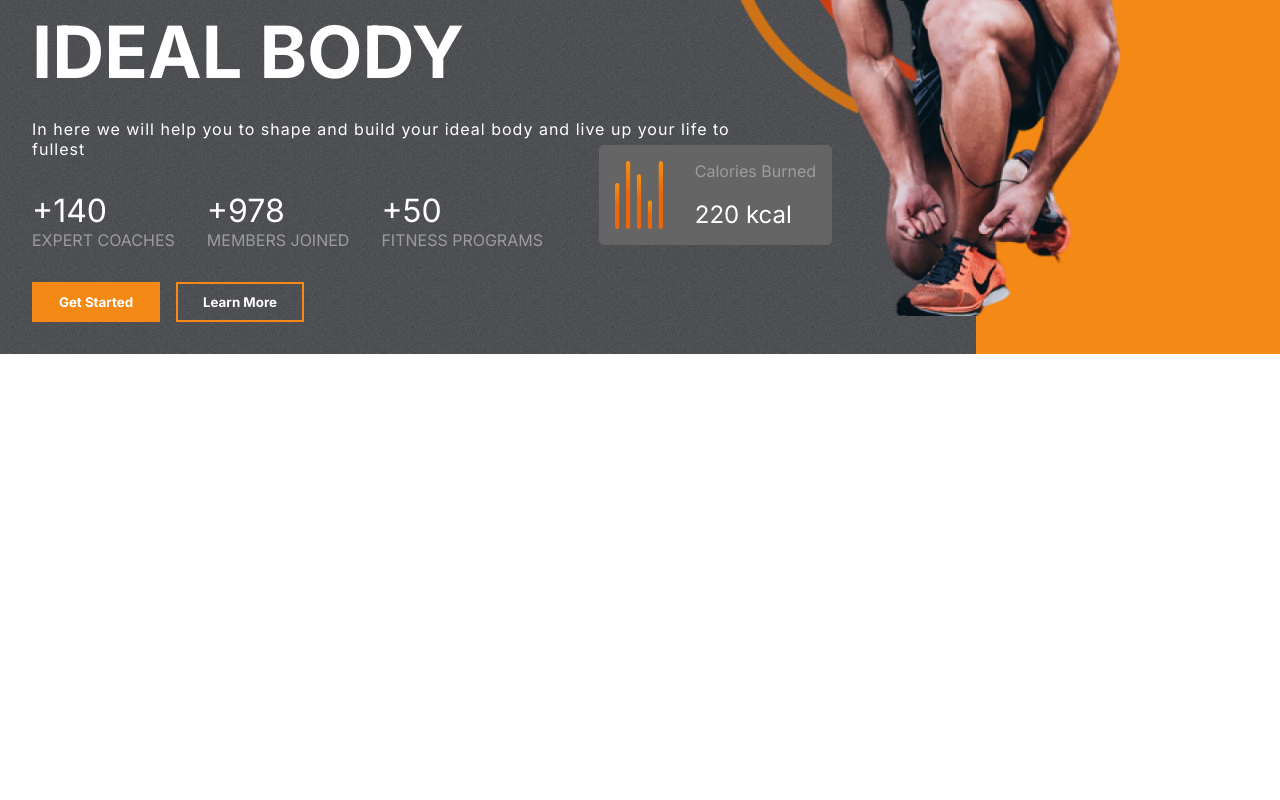
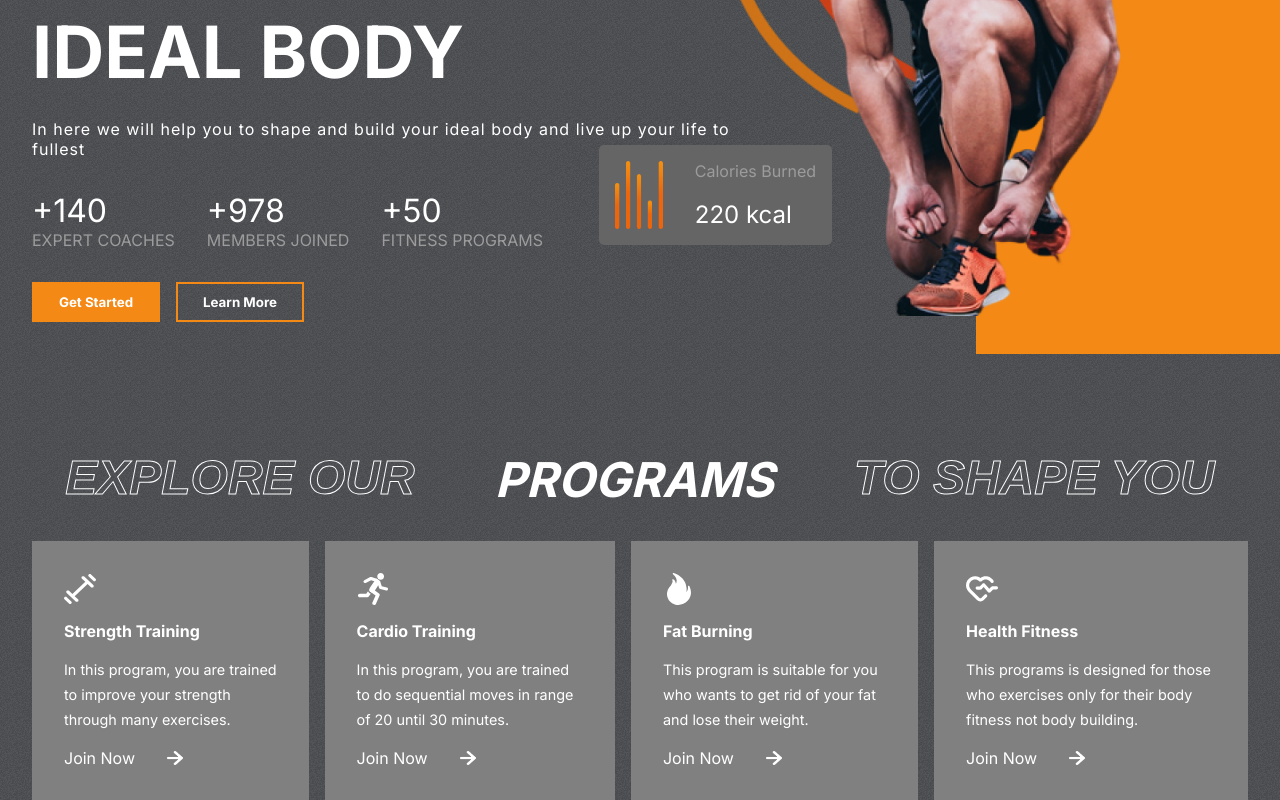
Before and after one commit to amberlynn364/gym-website, a React (Create React App) app: page / in a window 1280 px wide. Shown: the part 367-1167 px from the top of the page. Before the commit the page ends 800 px from the top, so only its background shows below. Built offline with nearby package versions, Linux system fonts and the light colour scheme.

Commit message:
feat: implement Programs component

```diff
--- a/src/App.js
+++ b/src/App.js
@@ -1,9 +1,11 @@
 import './App.css';
 import Hero from './components/Hero/Hero';
+import Programs from './components/Programs/Programs';
 function App() {
   return (
     <div className="App">
       <Hero />
+      <Programs />
     </div>
   );
 }
--- /dev/null
+++ b/src/components/Programs/Programs.css
@@ -0,0 +1,6 @@
+.programs {
+  display: flex;
+  flex-direction: column;
+  gap: 2rem;
+  padding: 0 2rem;
+}
--- /dev/null
+++ b/src/components/Programs/Programs.jsx
@@ -0,0 +1,15 @@
+import './Programs.css';
+import ProgramsCategories from './ProgramsCategories/ProgramsCategories';
+import ProgramsHeader from './ProgramsHeader/ProgramsHeader';
+
+
+const Programs = () => {
+  return (
+    <section className='programs' id='programs'>
+      <ProgramsHeader />
+      <ProgramsCategories />
+    </section>
+  )
+}
+
+export default Programs;
--- /dev/null
+++ b/src/components/Programs/ProgramsCategories/ProgramsCategories.css
@@ -0,0 +1,46 @@
+.programs-categories {
+  display: flex;
+  gap: 1rem;
+}
+
+.category {
+  display: flex;
+  flex-direction: column;
+  background-color: gray;
+  padding: 2rem;
+  gap: 1rem;
+  color: white;
+  justify-content: space-between;
+}
+
+.category > :nth-child(1) {
+  width: 2rem;
+  height: 2rem;
+  fill: white;
+}
+
+.category > :nth-child(2) {
+  font-size: 1rem;
+  font-weight: bold;
+}
+
+.category > :nth-child(3) {
+  font-size: 0.9rem;
+  line-height: 25px;
+}
+
+.join-now {
+  display: flex;
+  align-items: center;
+  gap: 2rem;
+}
+
+.join-now > img {
+  width: 1rem;
+}
+
+.category:hover {
+  background: var(--planCard);
+  cursor: pointer;
+  transition: 0.3s;
+}
--- /dev/null
+++ b/src/components/Programs/ProgramsCategories/ProgramsCategories.jsx
@@ -0,0 +1,35 @@
+import './ProgramsCategories.css';
+import { programsData } from '../../../data/programsData';
+import RightArrow from '../../../assets/rightArrow.png';
+
+
+const ProgramsCategories = () => {
+  return (
+    <div className='programs-categories'>
+      {
+        programsData.map(({ image, heading, details }, index) =>
+          <Category key={index}
+            image={image}
+            heading={heading}
+            details={details}
+          />)
+      }
+    </div>
+  )
+}
+
+const Category = ({ image, heading, details }) => {
+  return (
+    <div className="category">
+      {image}
+      <span>{heading}</span>
+      <span>{details}</span>
+      <div className="join-now">
+        <span>Join Now</span>
+        <img src={RightArrow} alt="right arrow" />
+      </div>
+    </div>
+  )
+}
+
+export default ProgramsCategories
--- /dev/null
+++ b/src/components/Programs/ProgramsHeader/ProgramsHeader.css
@@ -0,0 +1,10 @@
+.programs-header {
+  display: flex;
+  gap: 5rem;
+  font-weight: bold;
+  font-size: 3rem;
+  justify-content: center;
+  color: white;
+  text-transform: uppercase;
+  font-style: italic;
+}
--- /dev/null
+++ b/src/components/Programs/ProgramsHeader/ProgramsHeader.jsx
@@ -0,0 +1,13 @@
+import './ProgramsHeader.css';
+
+const ProgramsHeader = () => {
+  return (
+    <div className="programs-header">
+      <span className='stroke-text'>Explore our</span>
+      <span>Programs</span>
+      <span className='stroke-text'>to shape you</span>
+    </div>
+  )
+}
+
+export default ProgramsHeader
```
